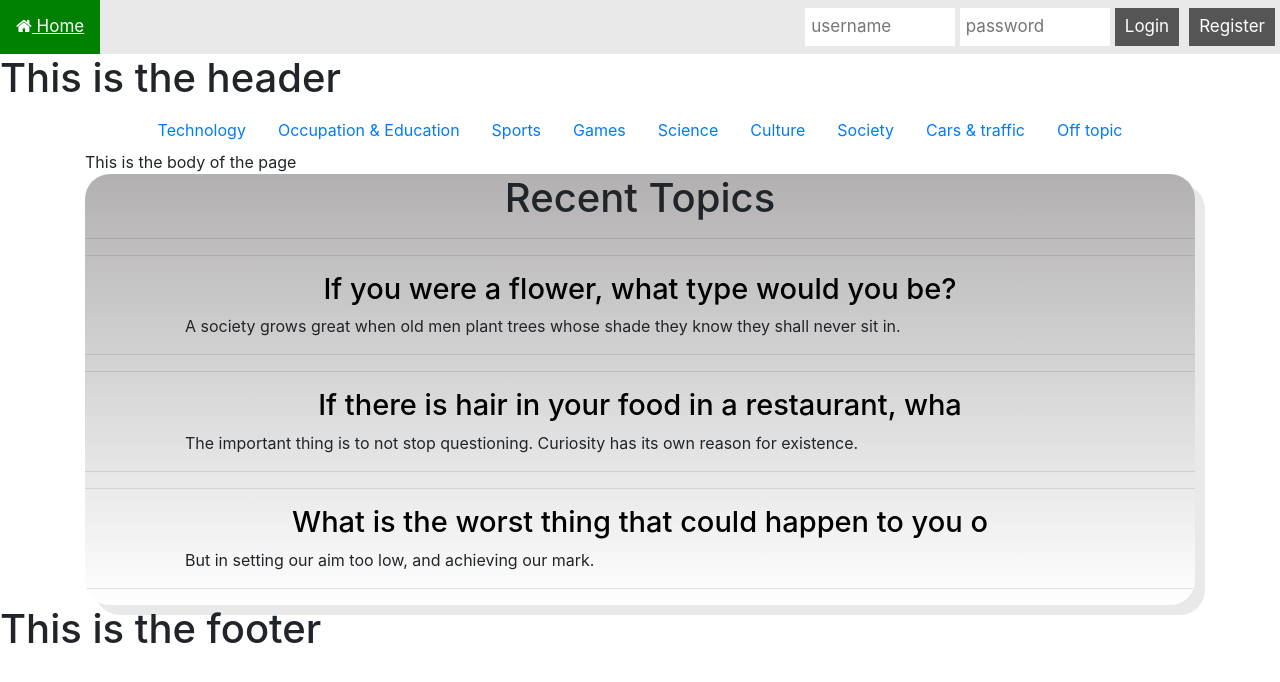
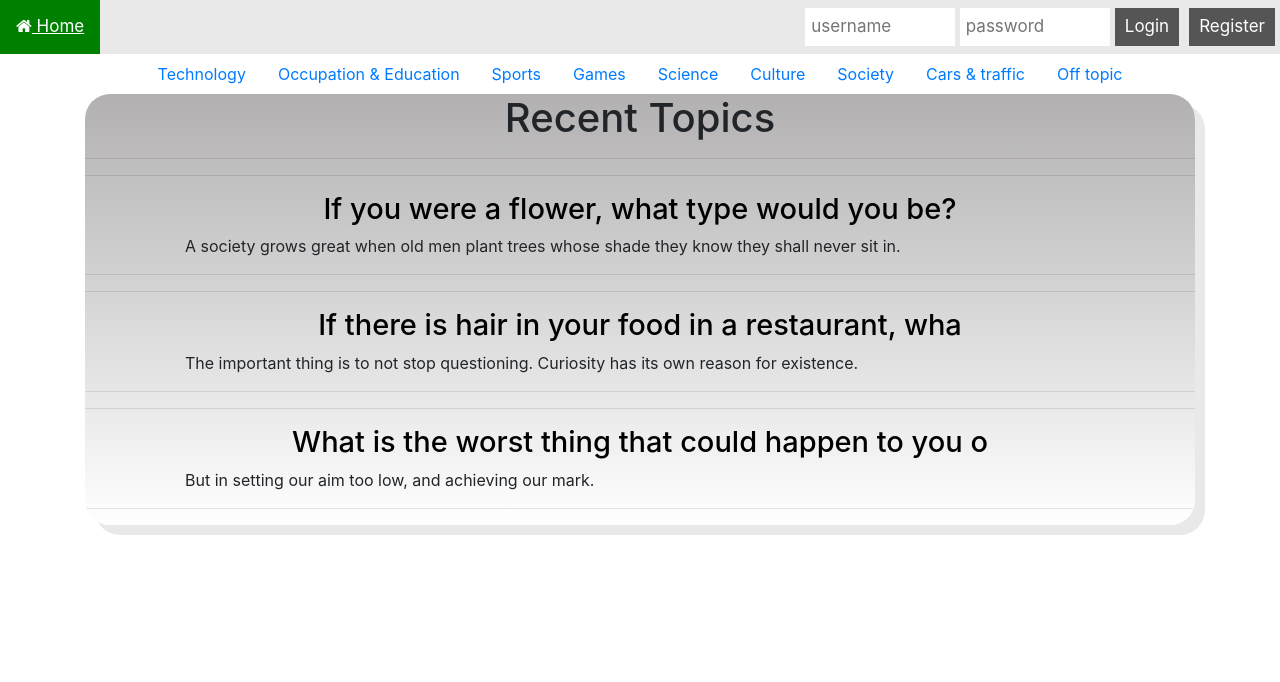
Before and after one commit to Morten95/CodeOps_Forum, a PHP site: page / in a window 1280 px wide. Shown: the top 682 px of the page. Run offline with PHP 8.4, Linux system fonts and the light colour scheme; data comes from the database, SQL or seed files in the repository.

Commit message:
removed tags

```diff
--- a/view/HomePageView.php
+++ b/view/HomePageView.php
@@ -10,7 +10,6 @@
 
 
 
-This is the body of the page
 
 
 	<div id="post" class="postlist">
--- a/view/includes/footer.php
+++ b/view/includes/footer.php
@@ -1,3 +1,2 @@
-	<h1>This is the footer</h1>
 	</body>
 </html>
--- a/view/includes/header.php
+++ b/view/includes/header.php
@@ -44,8 +44,6 @@
 	<?php endif; ?>
       </div>
     </div>
-    <h1>This is the header</h1>
-
 
 <script type="text/javascript">
   window.onload = function () {
```
